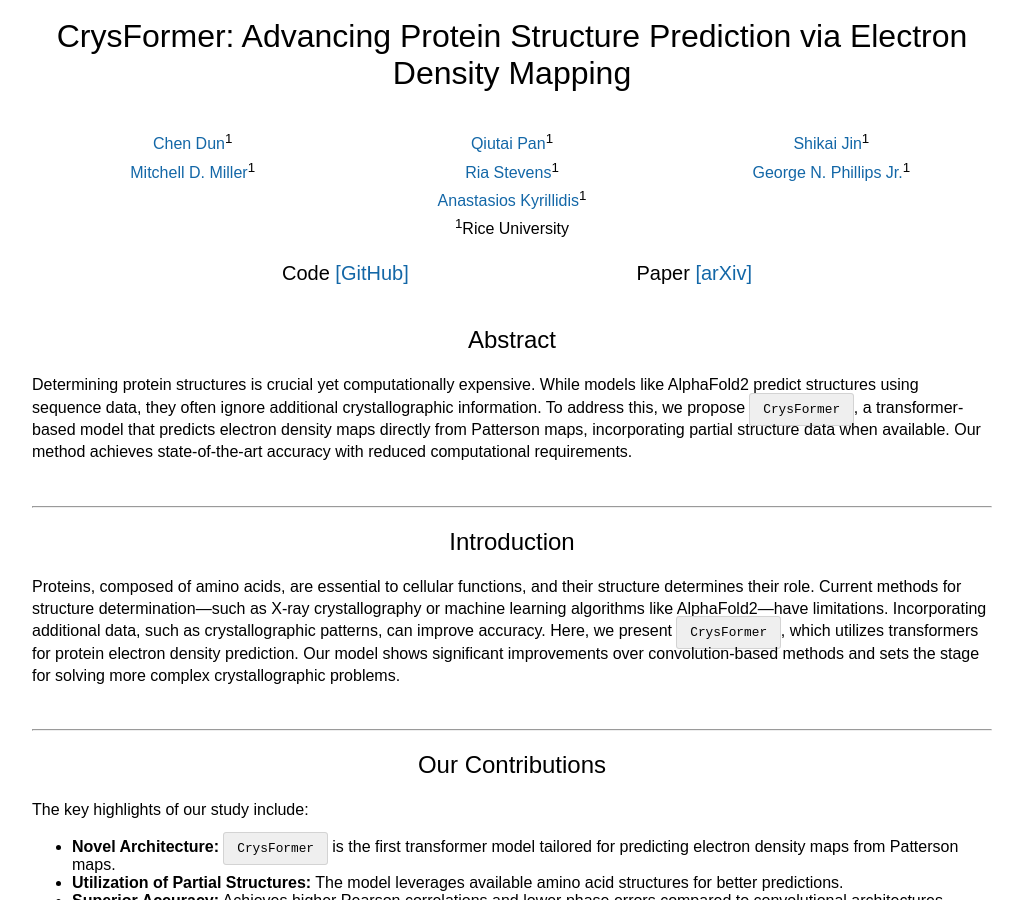
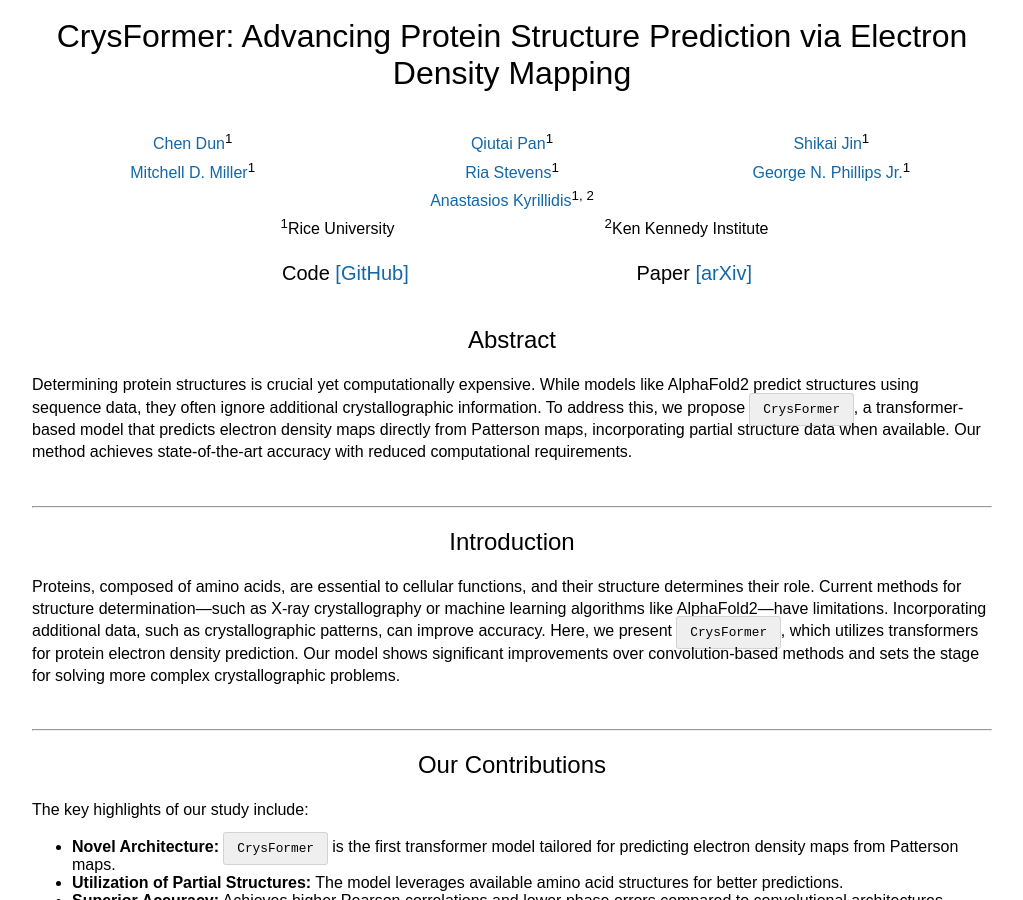
Before and after one commit to akyrillidis/crysformer, a Jekyll site: the page CrysFormer.html, which Jekyll copies as it is, in a window 1280 px wide and 900 px high. Shown: the whole window, without its empty margins (128-1151 px from the left). Built offline with Jekyll 4.4.1, drawn with Linux system fonts in a browser that asks for light colours.

Commit message:
Update CrysFormer.html

```diff
--- a/CrysFormer.html
+++ b/CrysFormer.html
@@ -64,7 +64,7 @@
         <tr>
             <td align="center" width="160px">
                 <center>
-                    <span style="font-size:16px"><a href="https://akyrillidis.github.io/">Anastasios Kyrillidis</a><sup>1</sup></span>
+                    <span style="font-size:16px"><a href="https://akyrillidis.github.io/">Anastasios Kyrillidis</a><sup>1, 2</sup></span>
                 </center>
             </td>
         </tr>
@@ -75,6 +75,11 @@
             <td align="center" width="350px">
                 <center>
                     <span style="font-size:16px"><sup>1</sup>Rice University</span>
+                </center>
+            </td>
+             <td align="center" width="350px">
+                <center>
+                    <span style="font-size:16px"><sup>2</sup>Ken Kennedy Institute</span>
                 </center>
             </td>
         </tr>
```
